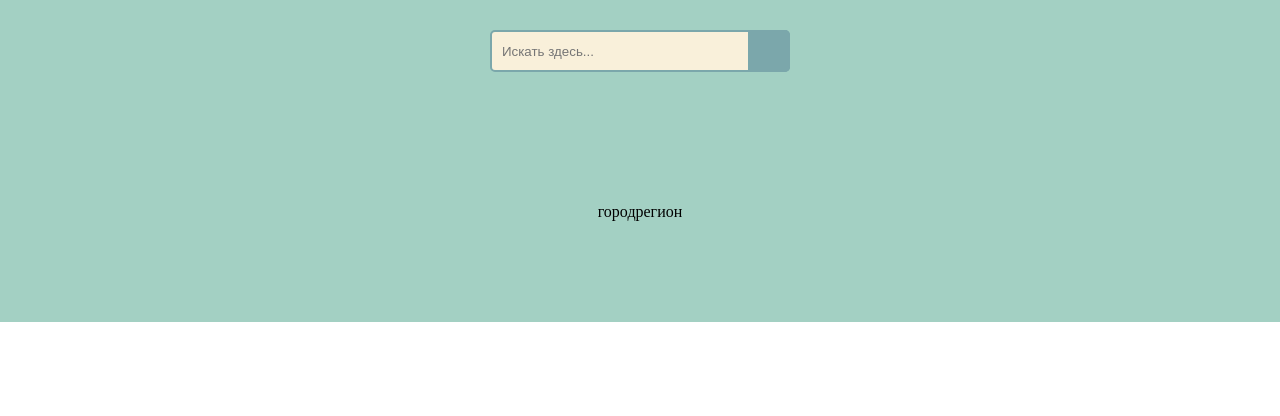
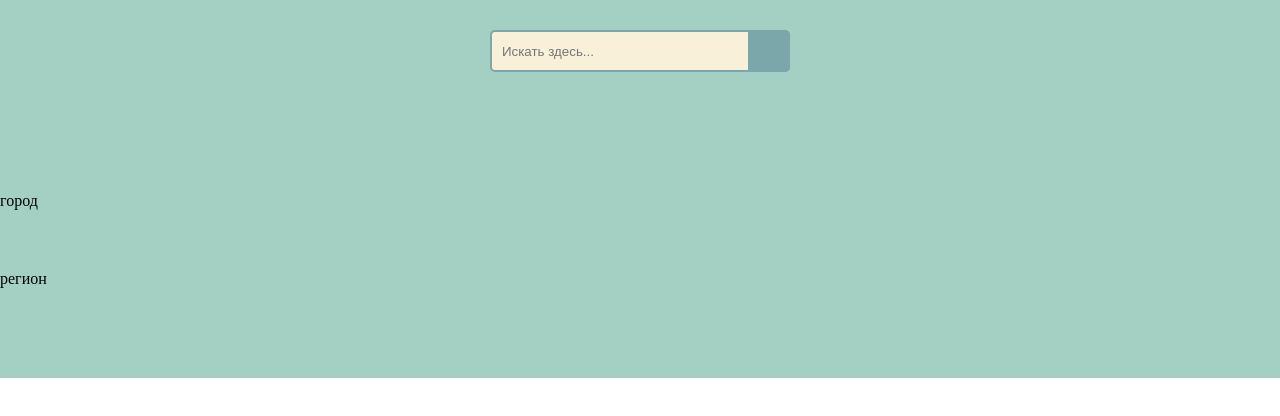
Before and after one commit to matvei12321/city-forum, a plain HTML site: page russia.html in a window 1280 px wide. Drawn offline with Linux system fonts and the light colour scheme.

Commit message:
Update russia.css

```diff
--- a/russia.css
+++ b/russia.css
@@ -1,6 +1,3 @@
 .center {
-    height: 10em;
-  display: flex;
-  align-items: center;
-  justify-content: center;
+    display:inline-block;
 }
```
